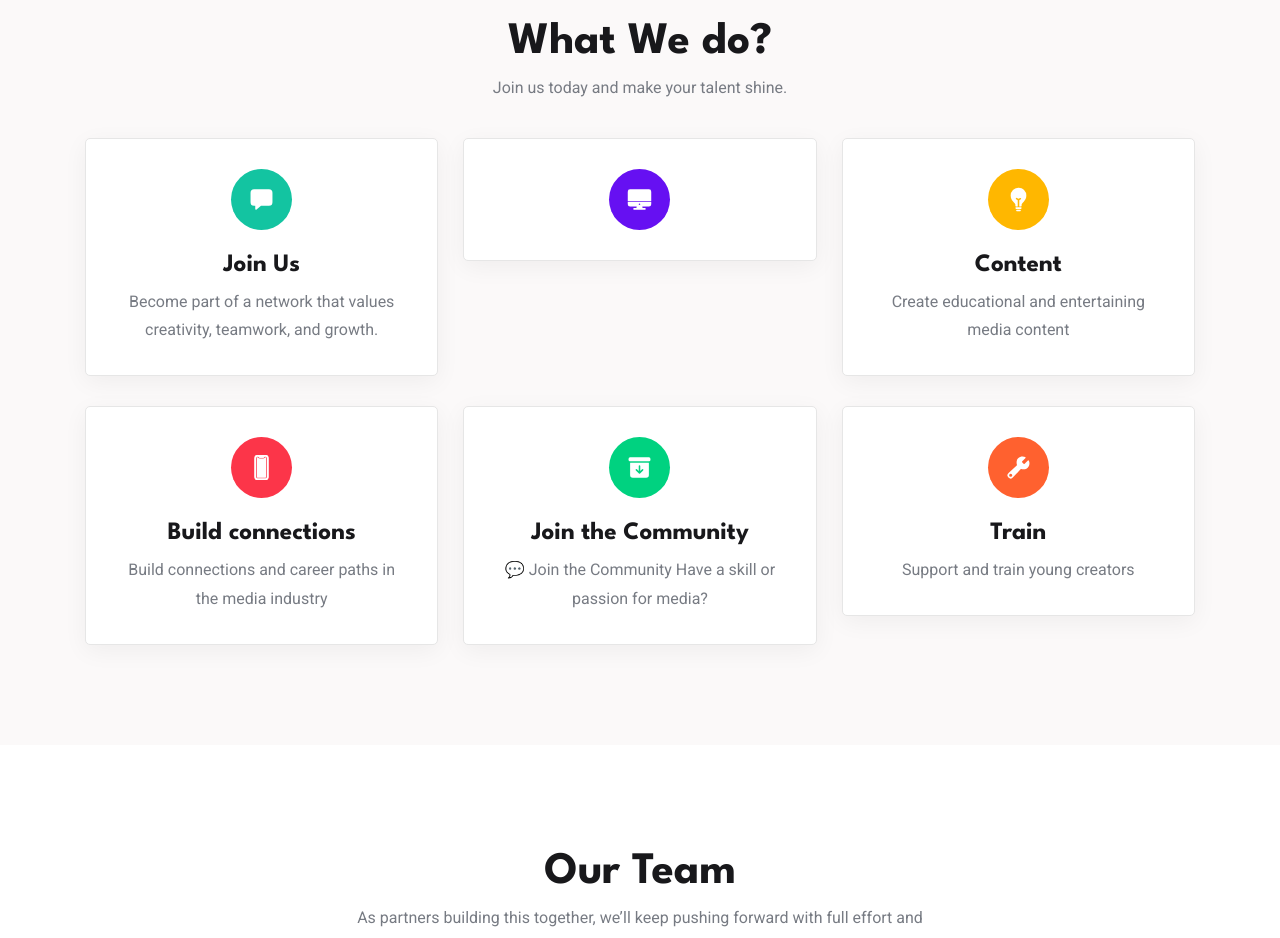
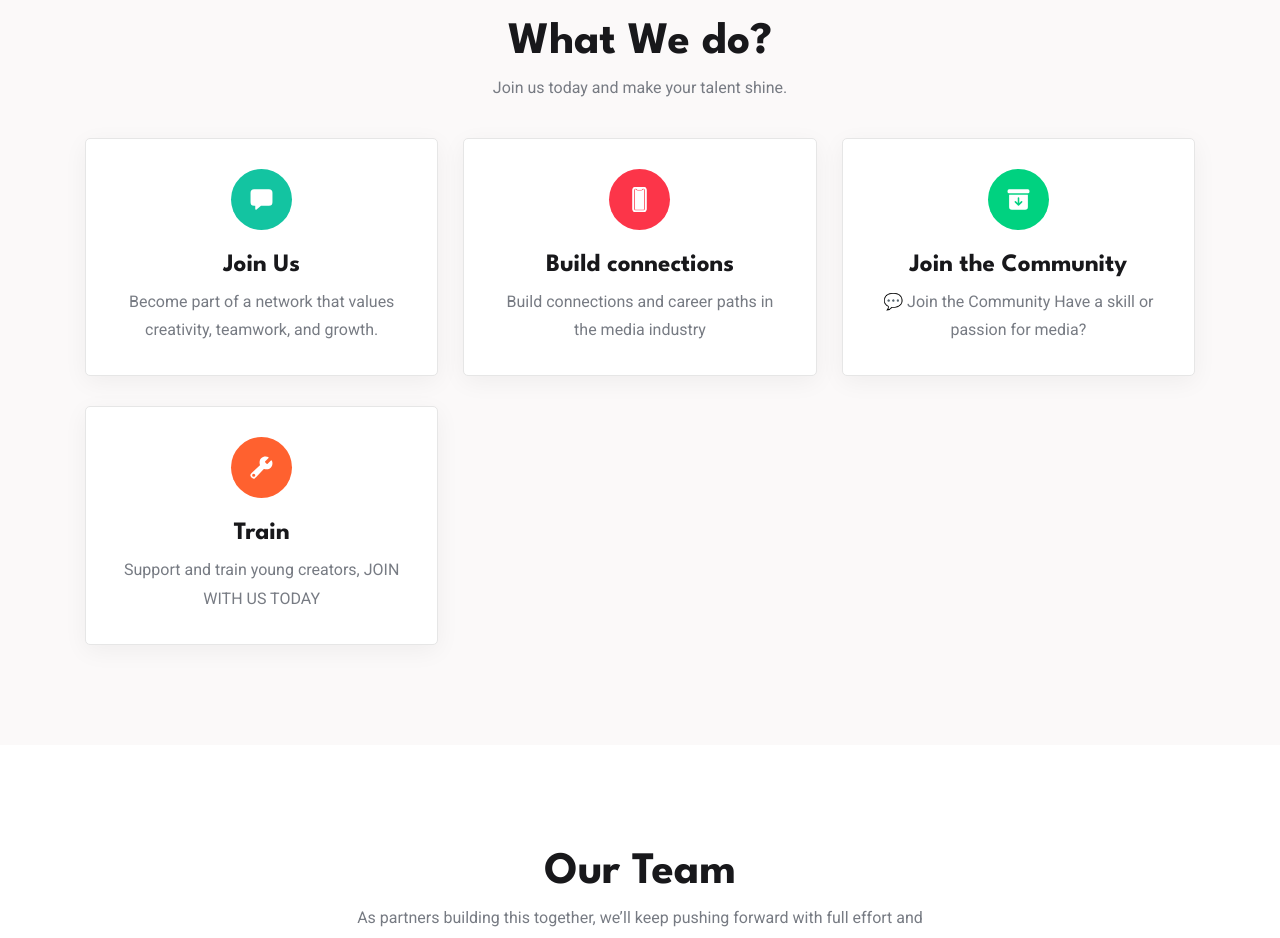
Before and after one commit to thesmartgooners1/laytakhonmediagroup, a plain HTML site: page index.html in a window 1280 px wide. Shown: the part 840-1778 px from the top of the page. Drawn offline with nearby package versions, Linux system fonts and the light colour scheme.

Commit message:
Update index.html

```diff
--- a/index.html
+++ b/index.html
@@ -152,35 +152,6 @@ teamwork, and growth.
 
               </div>
             </li>
-
-            <li>
-              <div class="service-card">
-
-                <div class="card-icon" style="background-color: #6610f2">
-                  <ion-icon name="desktop"></ion-icon>
-                </div>
-
-              </div>
-            </li>
-
-            <li>
-              <div class="service-card">
-
-                <div class="card-icon" style="background-color: #ffb700">
-                  <ion-icon name="bulb"></ion-icon>
-                </div>
-
-                <h3 class="h3">
-                  <a href="#" class="card-title">Content</a>
-                </h3>
-
-                <p class="card-text">
-                 Create educational and entertaining media content
-                </p>
-
-              </div>
-            </li>
-
             <li>
               <div class="service-card">
 
@@ -230,7 +201,8 @@ media?
                 </h3>
 
                 <p class="card-text">
-                Support and train young creators
+                Support and train young creators,
+                  JOIN WITH US TODAY
                 </p>
 
               </div>
```
